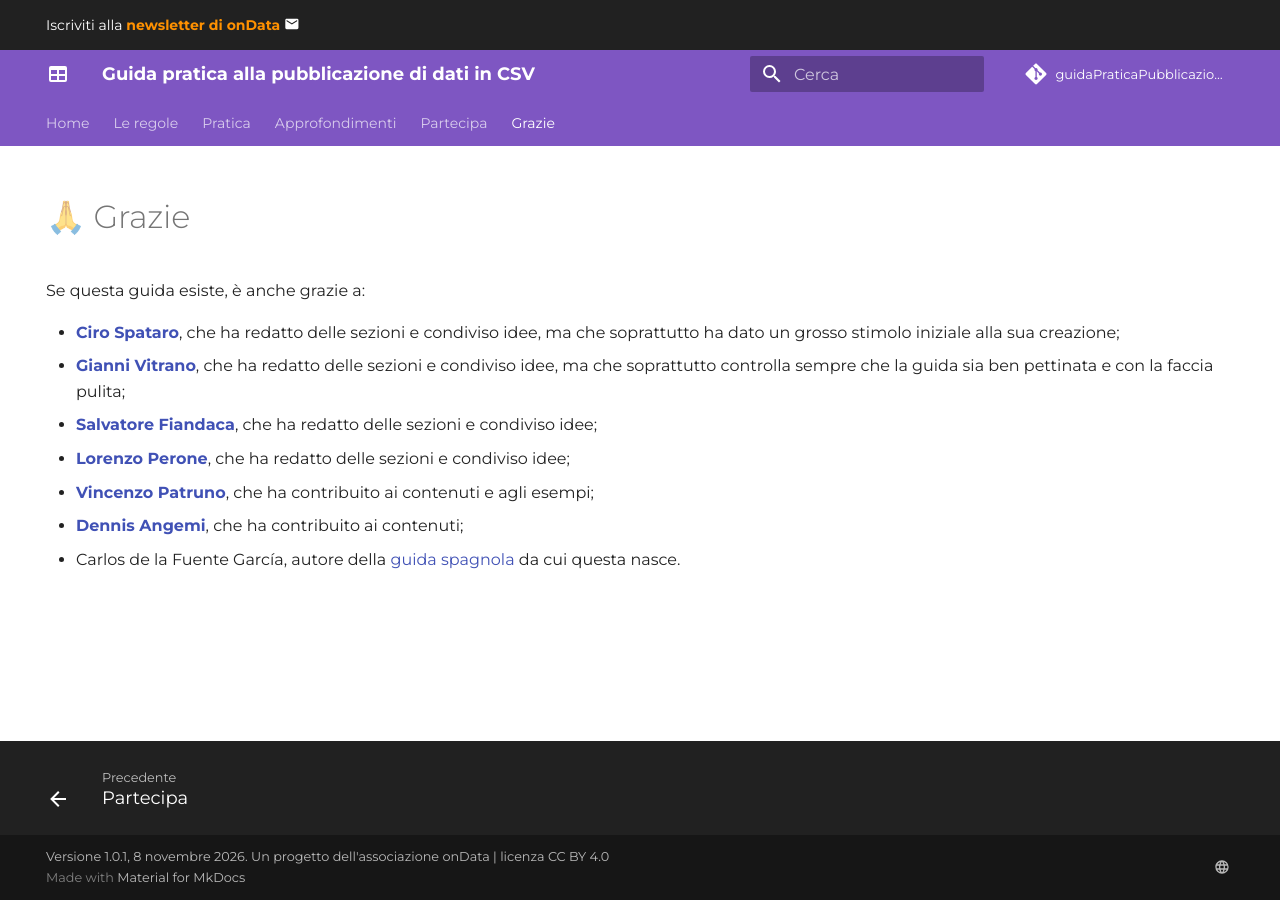
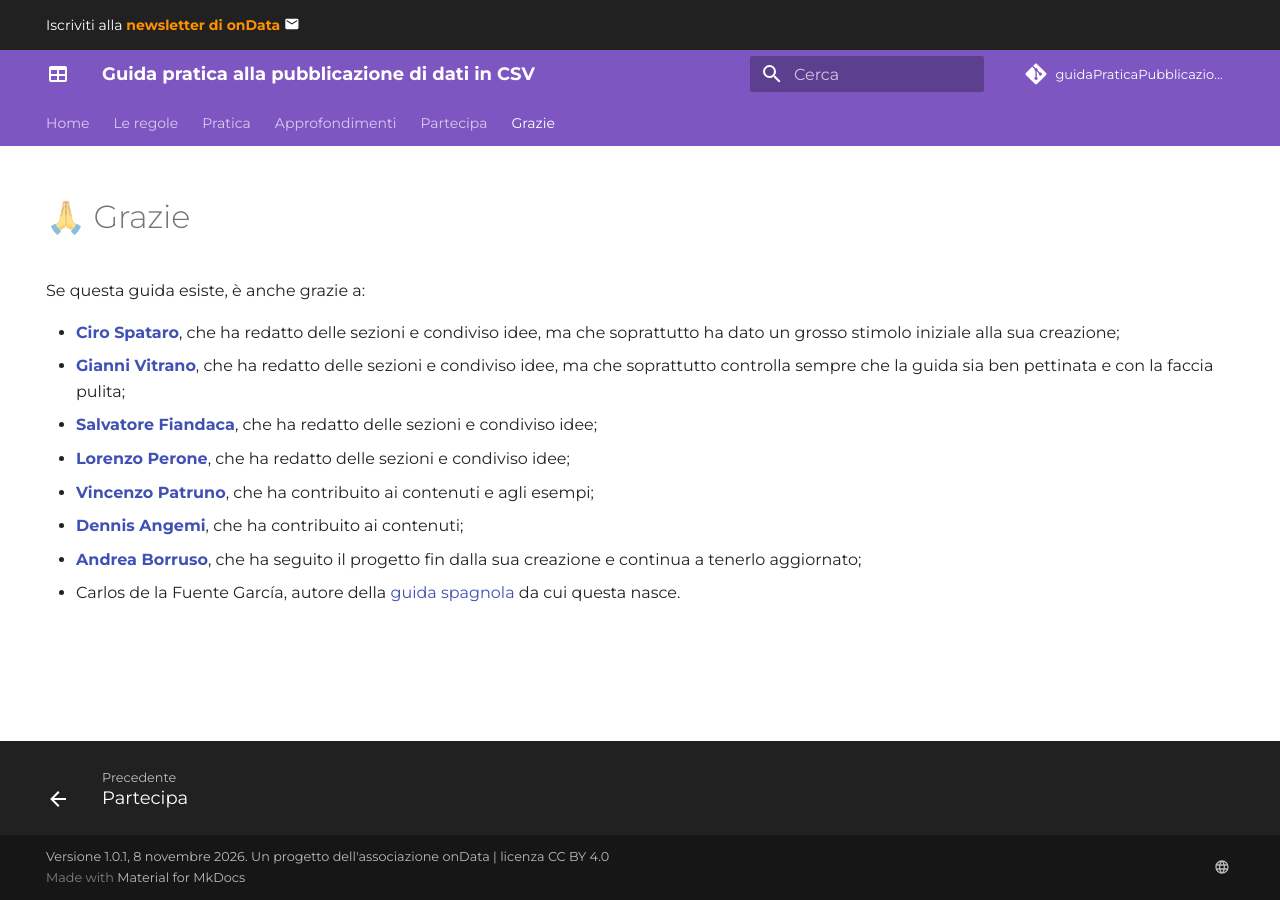
Before and after one commit to ondata/guidaPraticaPubblicazioneCSV, an MkDocs documentation site: the page built from docs/grazie.md, in a window 1280 px wide. Built offline with MkDocs 1.6.1 and Material for MkDocs 9.7.7, drawn with Linux system fonts in a browser that asks for light colours; comment, search, counter and statistics services are not loaded.

Commit message:
Add Andrea Borruso as project contributor

```diff
--- a/docs/grazie.md
+++ b/docs/grazie.md
@@ -16,4 +16,5 @@ Se questa guida esiste, è anche grazie a:
 - [**Lorenzo Perone**](https://github.com/lorenzoperone), che ha redatto delle sezioni e condiviso idee;
 - [**Vincenzo Patruno**](https://github.com/patrunomeister), che ha contribuito ai contenuti e agli esempi;
 - [**Dennis Angemi**](https://github.com/dennisangemi), che ha contribuito ai contenuti;
+- [**Andrea Borruso**](https://github.com/aborruso), che ha seguito il progetto fin dalla sua creazione e continua a tenerlo aggiornato;
 - Carlos de la Fuente García, autore della [guida spagnola](https://datos.gob.es/es/conocimiento/guia-practica-para-la-publicacion-de-datos-tabulares-en-archivos-csv) da cui questa nasce.
```
